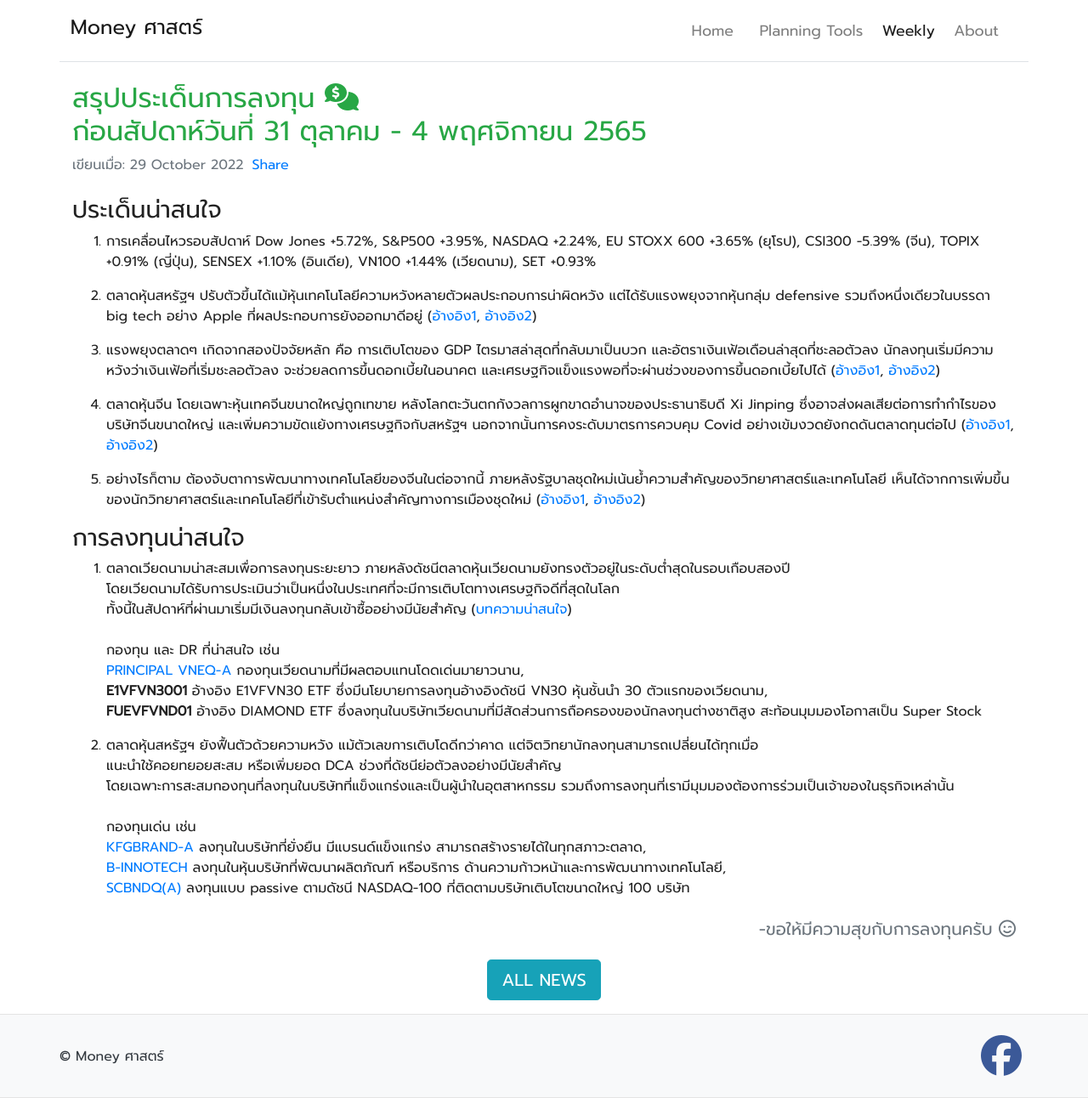
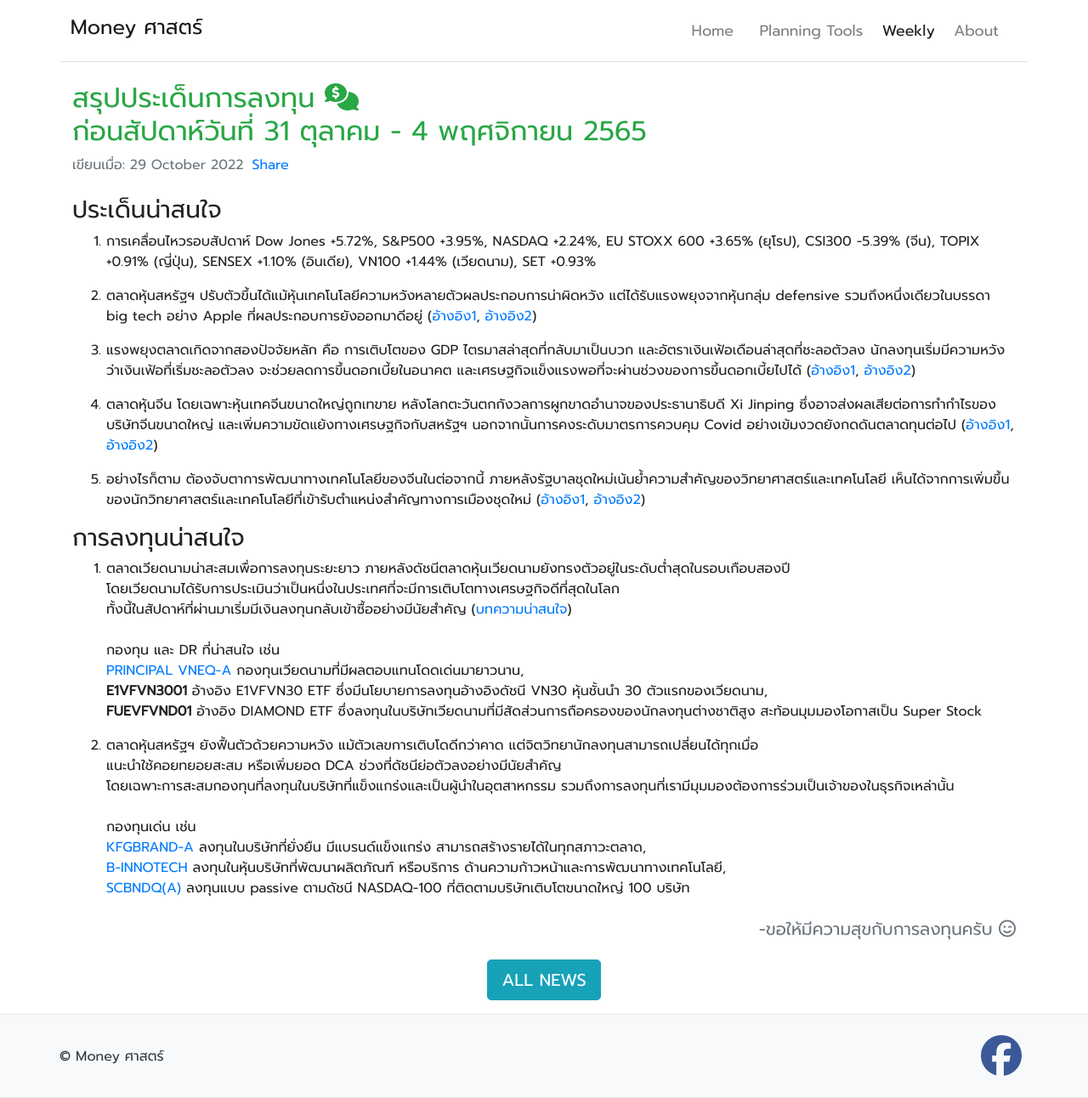
Before and after one commit to moneysart/moneysart.github.io, a Jekyll site: the page built from weekly/_posts/2022-10-30-summary.md, in a window 1280 px wide. Shown: the whole page at 85% size. Built offline with Jekyll 4.4.1, drawn with Linux system fonts in a browser that asks for light colours; nearby versions of some CDN libraries.

Commit message:
fix typo

```diff
--- a/weekly/_posts/2022-10-30-summary.md
+++ b/weekly/_posts/2022-10-30-summary.md
@@ -17,7 +17,7 @@ date: 2022-10-29
 ([อ้างอิง1](https://www.cnbc.com/2022/10/27/stock-market-futures-open-to-close-news.html),
 [อ้างอิง2](https://www.cnbc.com/2022/10/28/why-investors-rewarded-apple-but-fled-amazon-google-facebook-after-earnings.html))
 
-3. แรงพยุงตลาดๆ เกิดจากสองปัจจัยหลัก คือ การเติบโตของ GDP ไตรมาสล่าสุดที่กลับมาเป็นบวก และอัตราเงินเฟ้อเดือนล่าสุดที่ชะลอตัวลง นักลงทุนเริ่มมีความหวังว่าเงินเฟ้อที่เริ่มชะลอตัวลง จะช่วยลดการขึ้นดอกเบี้ยในอนาคต และเศรษฐกิจแข็งแรงพอที่จะผ่านช่วงของการขึ้นดอกเบี้ยไปได้
+3. แรงพยุงตลาดเกิดจากสองปัจจัยหลัก คือ การเติบโตของ GDP ไตรมาสล่าสุดที่กลับมาเป็นบวก และอัตราเงินเฟ้อเดือนล่าสุดที่ชะลอตัวลง นักลงทุนเริ่มมีความหวังว่าเงินเฟ้อที่เริ่มชะลอตัวลง จะช่วยลดการขึ้นดอกเบี้ยในอนาคต และเศรษฐกิจแข็งแรงพอที่จะผ่านช่วงของการขึ้นดอกเบี้ยไปได้
 ([อ้างอิง1](https://www.cnbc.com/2022/10/27/us-gdp-accelerated-at-2point6percent-pace-in-q3-better-than-expected-as-growth-turns-positive.html),
 [อ้างอิง2](https://www.cnbc.com/2022/10/28/pce-inflation-september-2022-.html))
 
```
